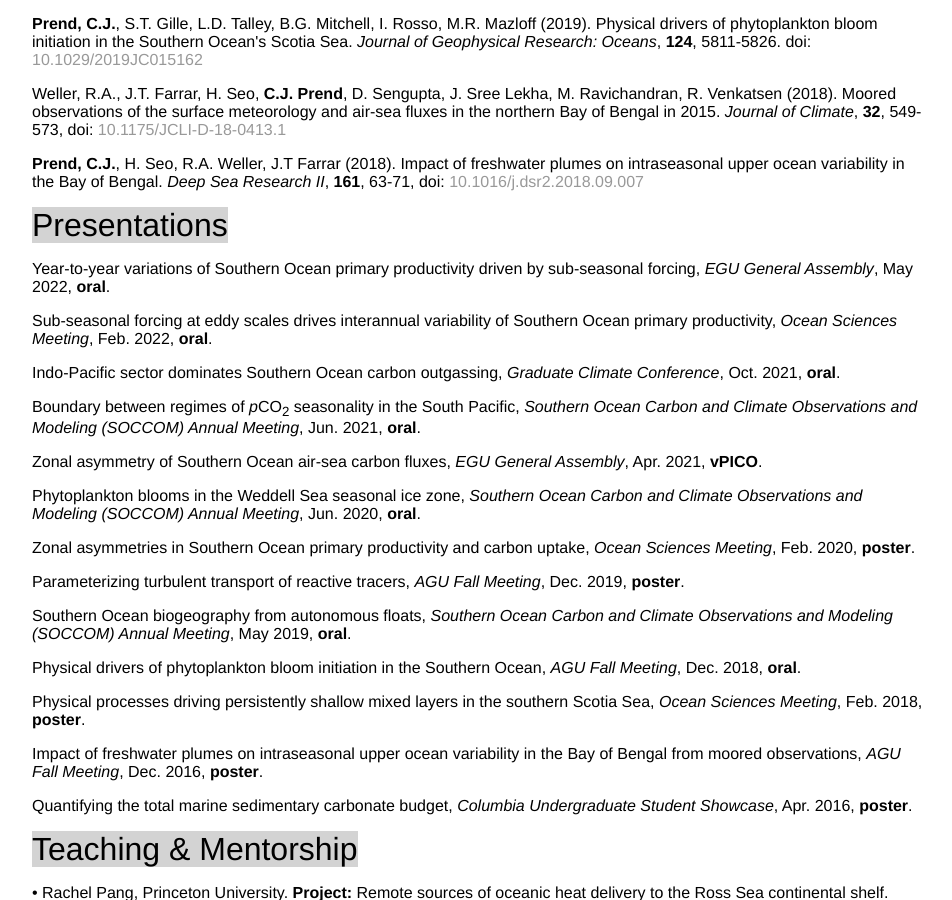
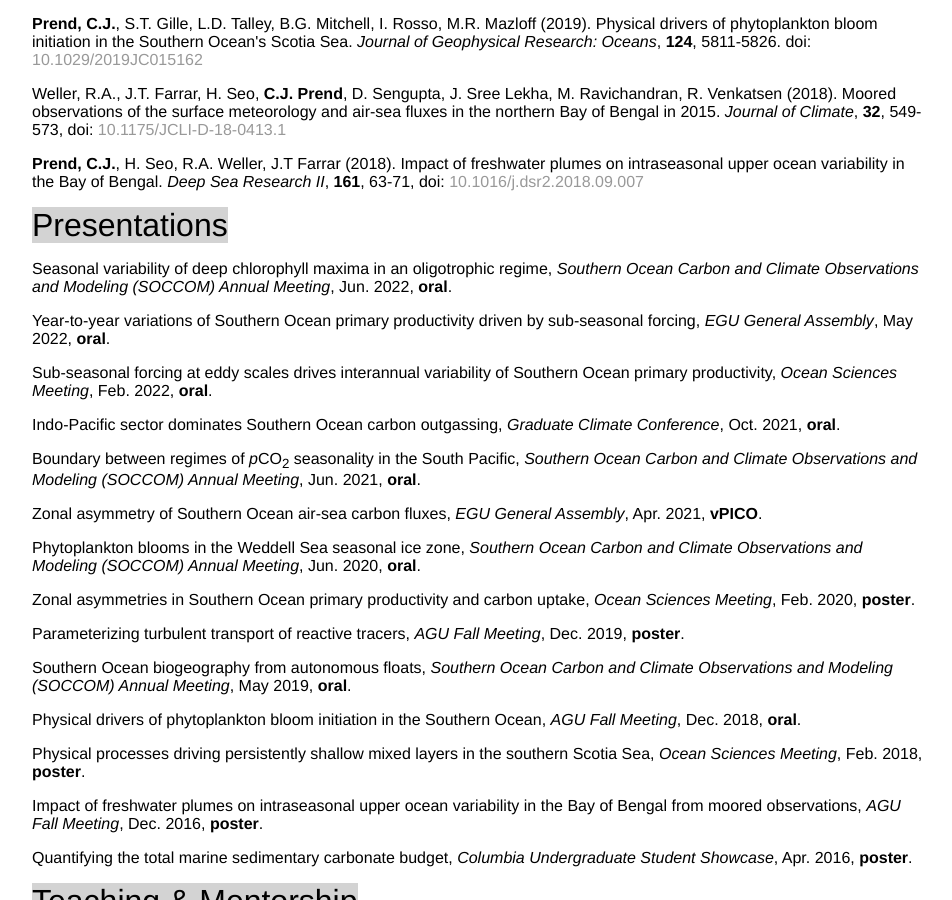
Before and after one commit to cprend/cprend.github.io, a Jekyll site: the page cv/index.html, which Jekyll copies as it is, in a window 1280 px wide and 900 px high, scrolled down 1166 px. Shown: the whole window, without its empty margins (160-1112 px from the left). Built offline with Jekyll 4.4.1, drawn with Linux system fonts in a browser that asks for light colours.

Commit message:
Update index.html

```diff
--- a/cv/index.html
+++ b/cv/index.html
@@ -53,6 +53,7 @@
 		<p><b>Prend, C.J.</b>, H. Seo, R.A. Weller, J.T Farrar (2018). Impact of freshwater plumes on intraseasonal
 		upper ocean variability in the Bay of Bengal. <em>Deep Sea Research II</em>, <b>161</b>, 63-71, doi: <a href="https://www.sciencedirect.com/science/article/pii/S0967064517304010?via%3Dihub">10.1016/j.dsr2.2018.09.007</a></p>
 		<p1>Presentations</p1>
+		<p>Seasonal variability of deep chlorophyll maxima in an oligotrophic regime, <em>Southern Ocean Carbon and Climate Observations and Modeling (SOCCOM) Annual Meeting</em>, Jun. 2022, <b>oral</b>.</p>
 		<p>Year-to-year variations of Southern Ocean primary productivity driven by sub-seasonal forcing, <em>EGU General Assembly</em>, May 2022, <b>oral</b>.</p>
 		<p>Sub-seasonal forcing at eddy scales drives interannual variability of Southern Ocean primary productivity, <em>Ocean Sciences Meeting</em>, Feb. 2022, <b>oral</b>.</p>
 		<p>Indo-Pacific sector dominates Southern Ocean carbon outgassing, <em>Graduate Climate Conference</em>, Oct. 2021, <b>oral</b>.</p>
```
